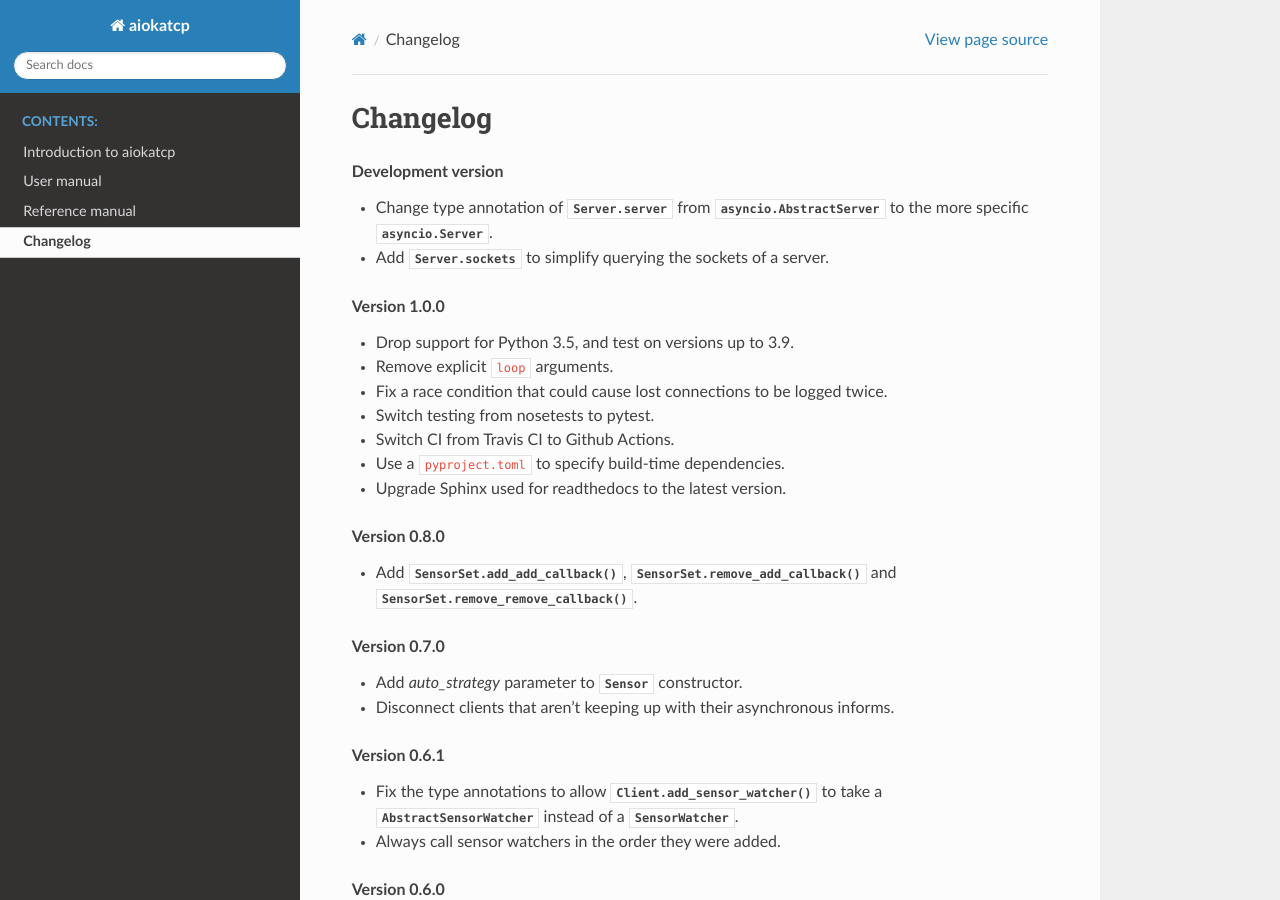
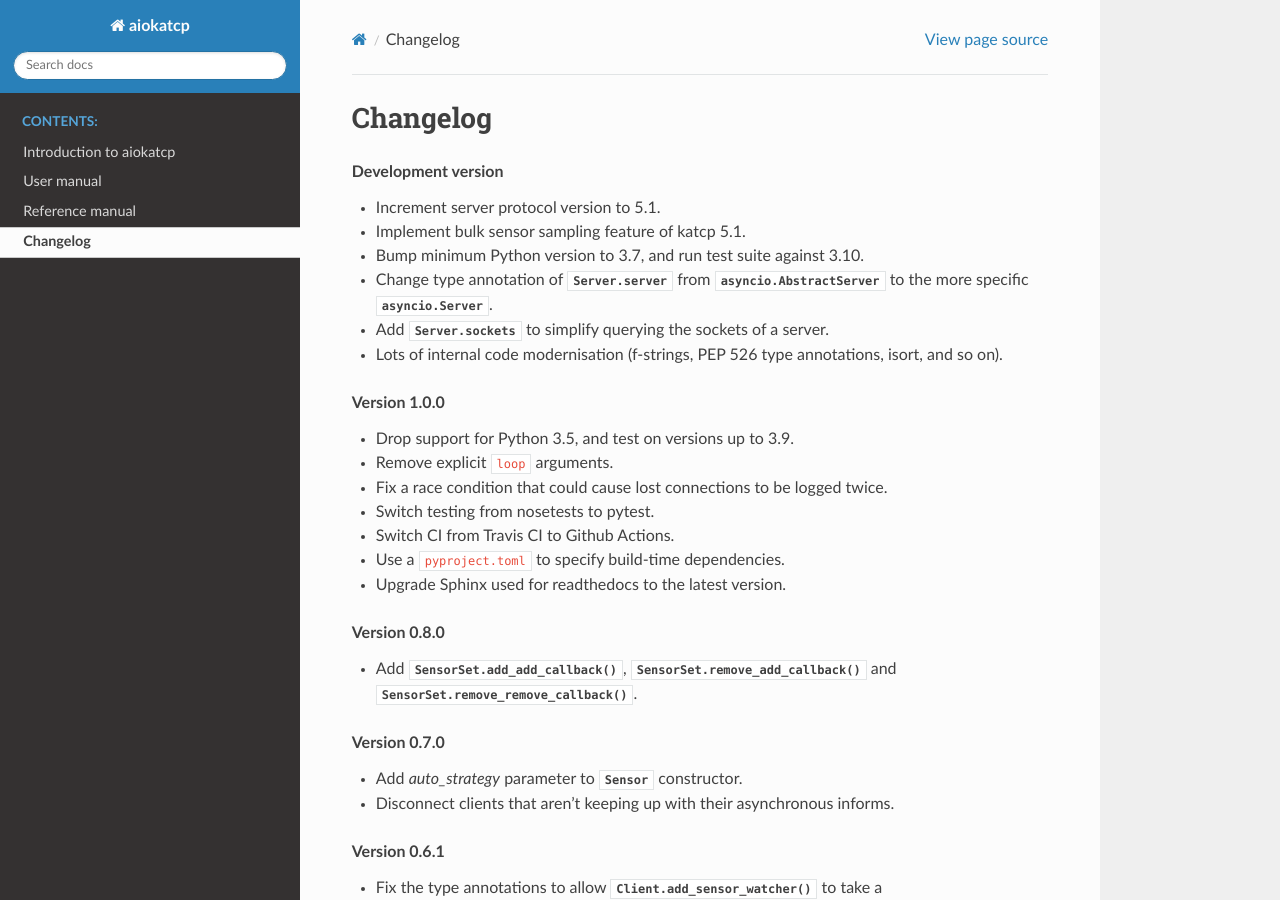
Before and after one commit to ska-sa/aiokatcp, a Sphinx documentation site: the page built from doc/changelog.rst, in a window 1280 px wide and 900 px high. Built offline with Sphinx 7.4.7 and the Read the Docs theme 2.0.0, drawn with Linux system fonts in a browser that asks for light colours; the version number could not be read and is left out.

Commit message:
Update changelog and README

```diff
--- a/README.rst
+++ b/README.rst
@@ -9,7 +9,7 @@ aiokatcp
    :target: http://aiokatcp.readthedocs.io/en/latest/
 
 aiokatcp is an implementation of the `katcp`_ protocol based around the Python
-asyncio system module. It requires Python 3.6 or later. It is loosely inspired
+asyncio system module. It requires Python 3.7 or later. It is loosely inspired
 by the `Python 2 bindings`_, but has a much narrower scope.
 
 .. _katcp: https://katcp-python.readthedocs.io/en/latest/_downloads/361189acb383a294be20d6c10c257cb4/NRF-KAT7-6.0-IFCE-002-Rev5-1.pdf
--- a/doc/changelog.rst
+++ b/doc/changelog.rst
@@ -3,10 +3,15 @@ Changelog
 
 .. rubric:: Development version
 
+- Increment server protocol version to 5.1.
+- Implement bulk sensor sampling feature of katcp 5.1.
+- Bump minimum Python version to 3.7, and run test suite against 3.10.
 - Change type annotation of :attr:`.Server.server` from
   :class:`asyncio.AbstractServer` to the more specific
   :class:`asyncio.Server`.
 - Add :attr:`.Server.sockets` to simplify querying the sockets of a server.
+- Lots of internal code modernisation (f-strings, PEP 526 type annotations,
+  isort, and so on).
 
 .. rubric:: Version 1.0.0
 
```
